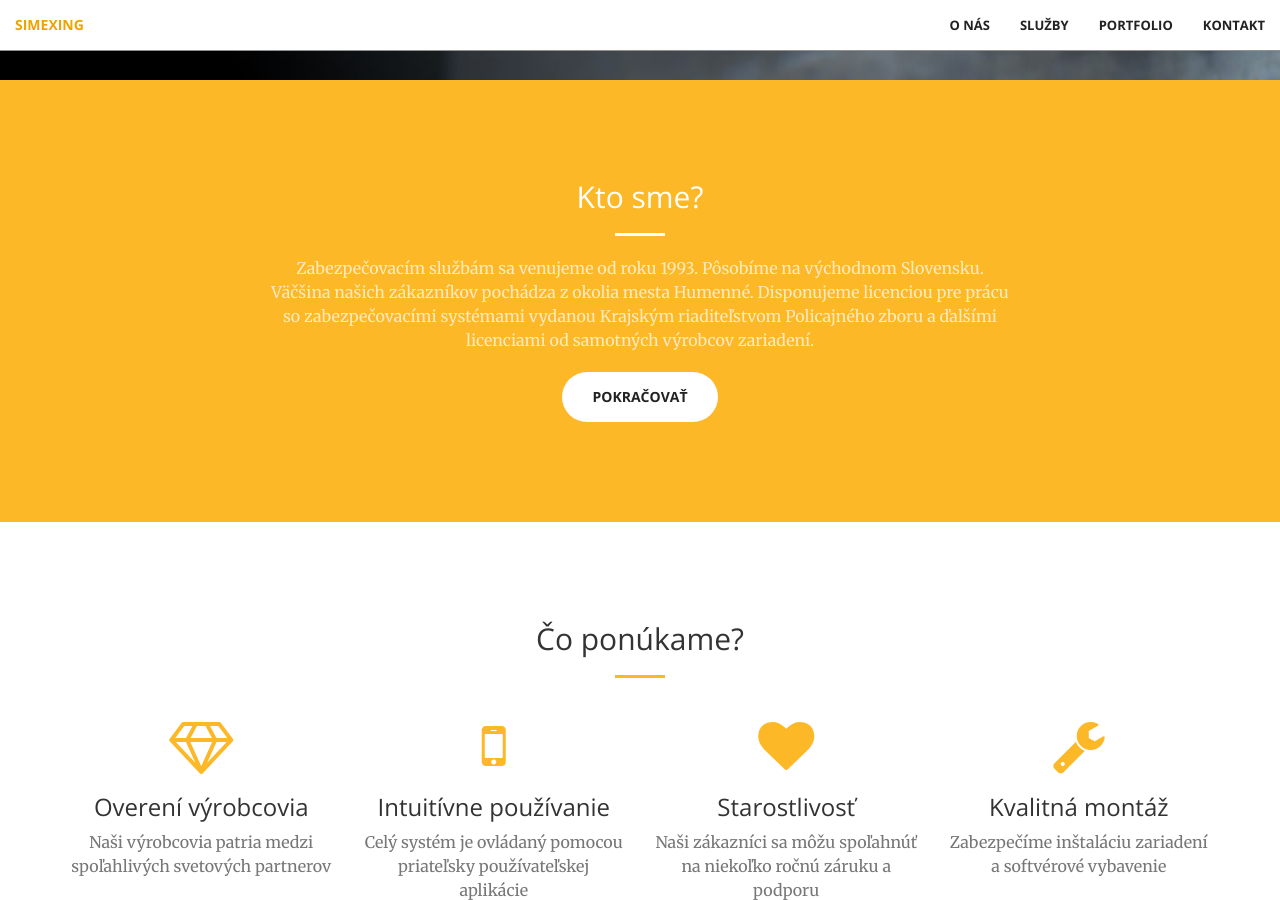
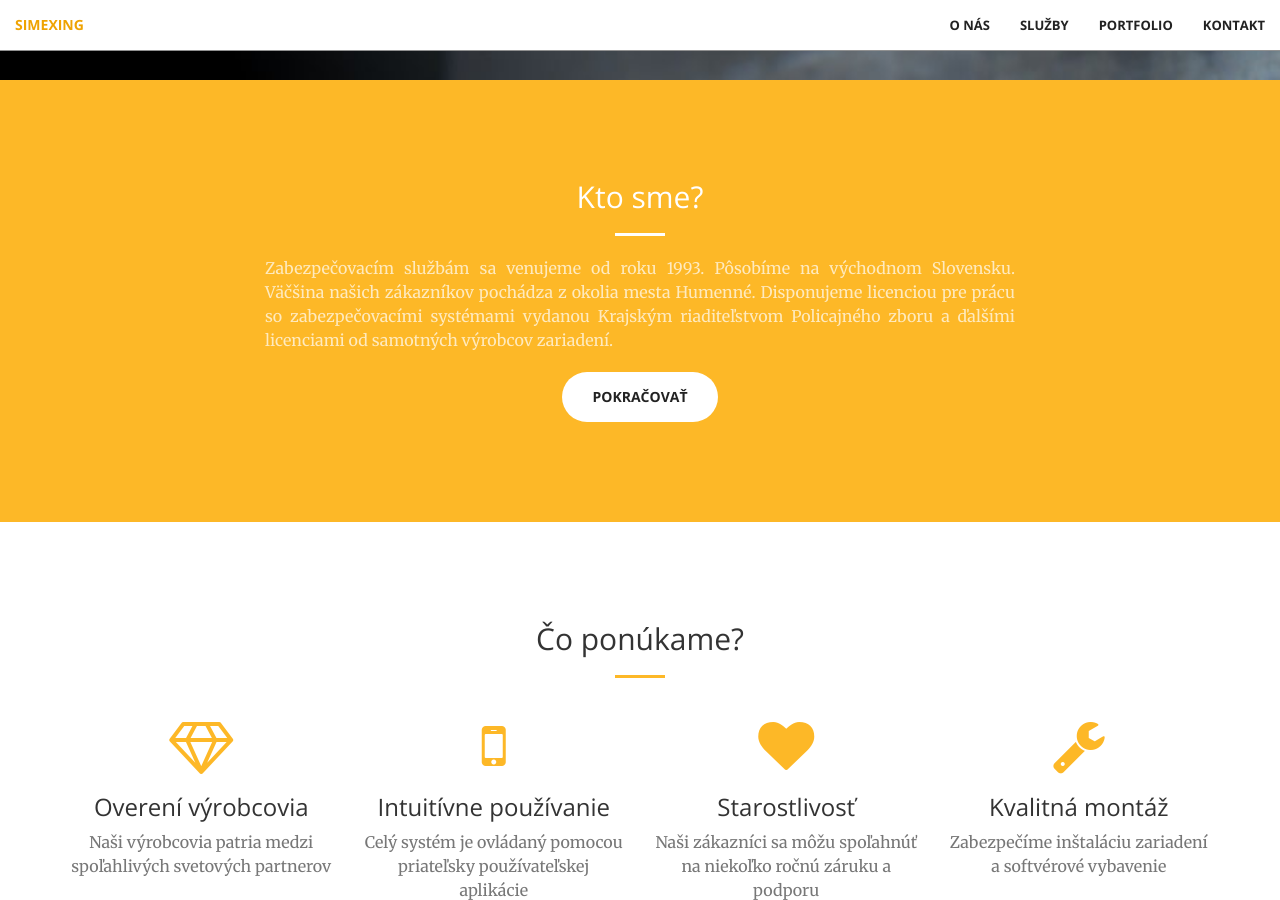
Before and after one commit to stesi13/simexing, a Jekyll site: the page built from index.html, in a window 1280 px wide and 900 px high, scrolled down 820 px. Built offline with Jekyll 4.4.1, drawn with Linux system fonts in a browser that asks for light colours.

Commit message:
Update call-to-action.html

```diff
--- a/_includes/call-to-action.html
+++ b/_includes/call-to-action.html
@@ -4,7 +4,7 @@
             <div class="col-lg-8 col-lg-offset-2 text-center">
                 <h2 class="section-heading">Kto sme?</h2>
                 <hr class="light">
-                <p class="text-faded">Zabezpečovacím službám sa venujeme od roku 1993. Pôsobíme na východnom Slovensku. Väčšina našich zákazníkov pochádza z okolia mesta Humenné.
+                <p class="text-faded text-justify">Zabezpečovacím službám sa venujeme od roku 1993. Pôsobíme na východnom Slovensku. Väčšina našich zákazníkov pochádza z okolia mesta Humenné.
                     Disponujeme licenciou pre prácu so zabezpečovacími systémami vydanou Krajským riaditeľstvom Policajného zboru a ďalšími licenciami od samotných výrobcov zariadení.</p>
                 <a href="#services" class="btn btn-default btn-xl page-scroll">Pokračovať</a>
             </div>
```
